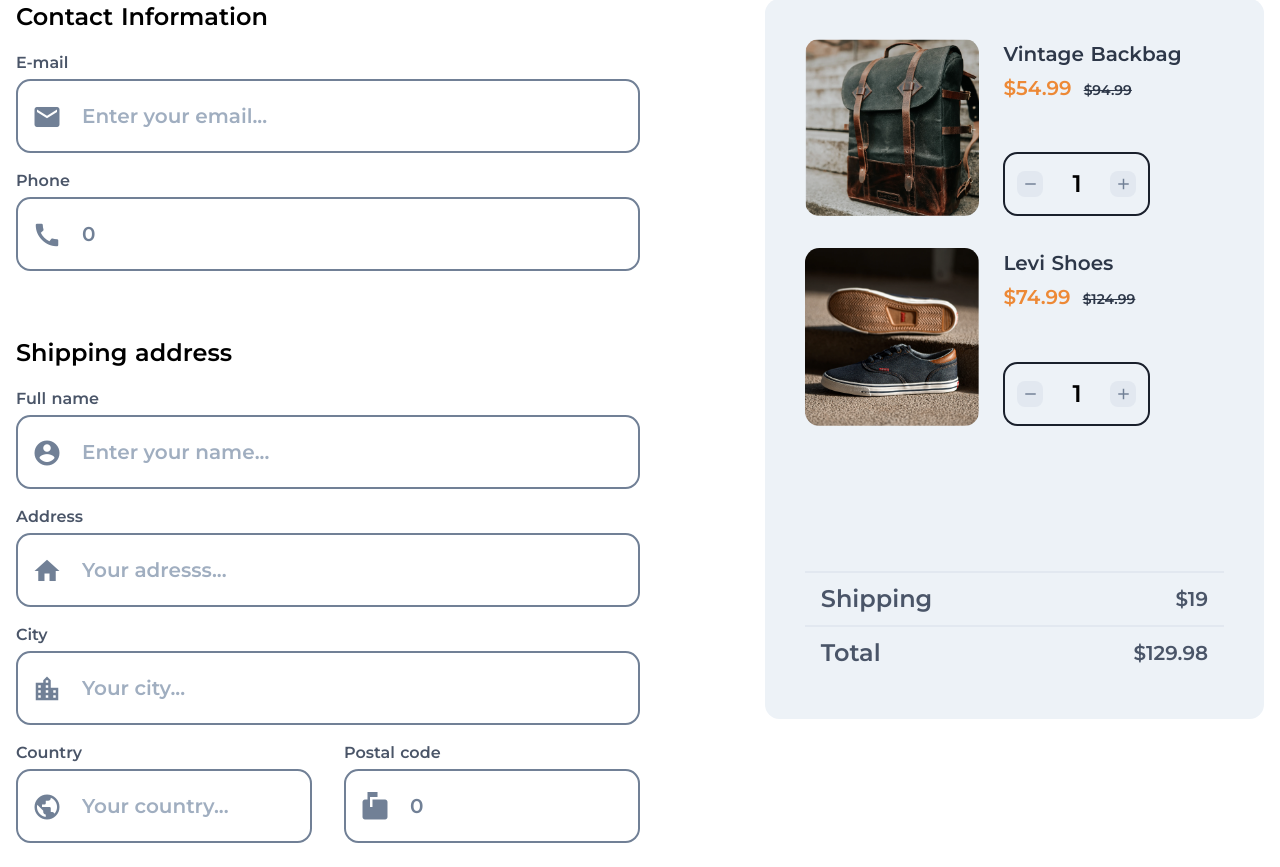
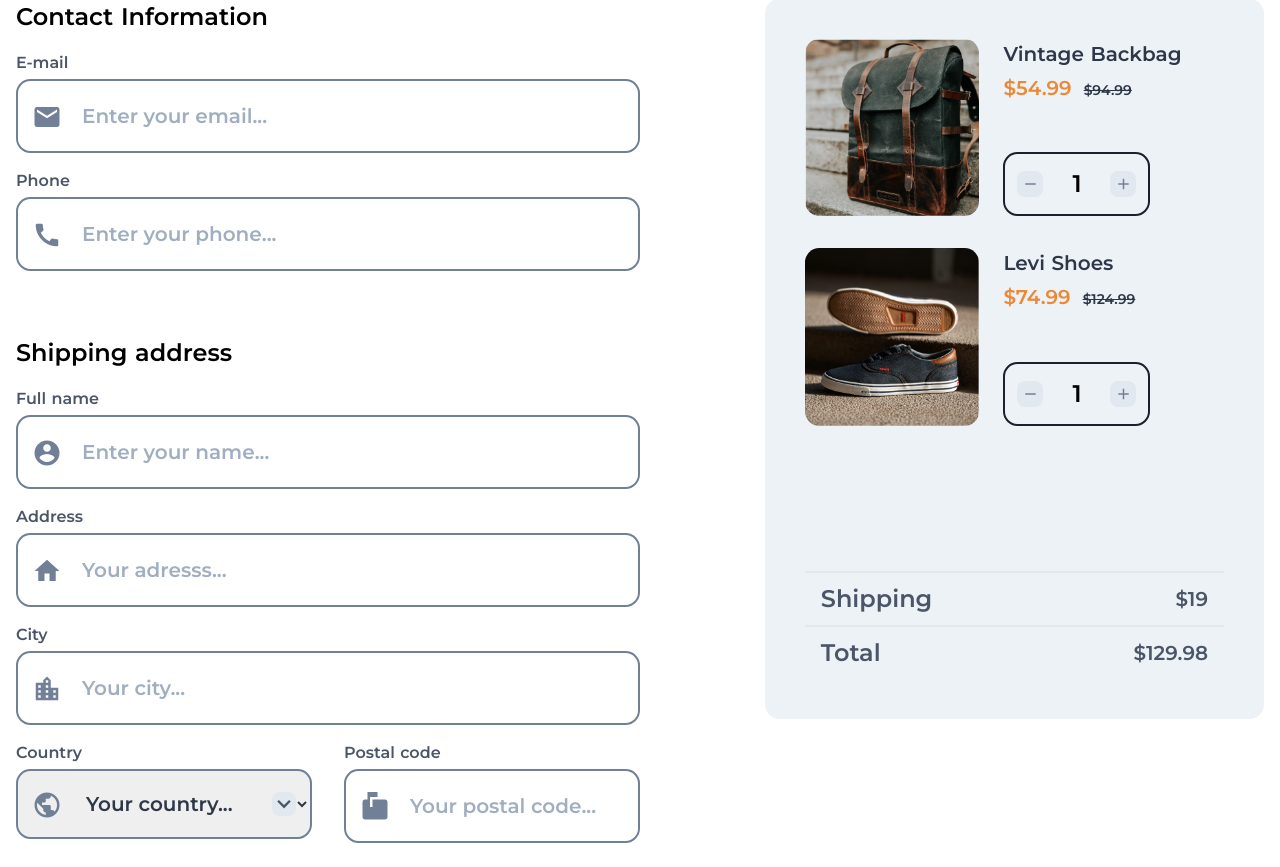
Before and after one commit to jocafernanro/checkout-page-devchallenges, a Vue app: page / in a window 1280 px wide. Shown: the part 233-1100 px from the top of the page. Built offline with nearby package versions, Linux system fonts and the light colour scheme; what @tailwindcss/custom-forms would draw is missing.

Commit message:
added select input in form

```diff
--- a/src/components/base/BaseAlert.vue
+++ b/src/components/base/BaseAlert.vue
@@ -5,7 +5,7 @@
         ? 'border-red-500 bg-red-100 text-red-900'
         : ' border-teal-500  bg-teal-100 text-teal-900'
     ]"
-    class="fixed top-0 left-0 right-0 mx-auto my-10 w-1/3 border-t-4 rounded-lg  px-4 py-3 shadow-md"
+    class="fixed top-0 left-0 right-0 mx-auto my-10 w-2/3 lg:w-1/3 border-t-4 rounded-lg  px-4 py-3 shadow-md"
     role="alert"
   >
     <div class="flex">
@@ -27,7 +27,7 @@
       </div>
       <div v-else>
         <p class="font-bold">There are some errors</p>
-        <p class="text-sm">Check the input errors messages</p>
+        <p class="text-sm">Check the fields errors messages</p>
       </div>
     </div>
   </div>
--- a/src/components/base/BaseForm.vue
+++ b/src/components/base/BaseForm.vue
@@ -70,7 +70,7 @@ export default {
 
       // Utilies
       const onlyDigits = value => /^\d+$/.test(value);
-      const onlyLetters = value => /^[A-Za-z]+$/.test(value);
+      const onlyLetters = value => /^[a-zA-Z ]*$/.test(value);
       const isEmailValid = () =>
         /^[^\s@]+@[^\s@]+\.[^\s@]+$/.test(this.formData.email);
 
--- a/src/components/form/CustomInput.vue
+++ b/src/components/form/CustomInput.vue
@@ -1,16 +1,50 @@
 <template>
   <div class="mb-4">
-    <div class="relative mb-2">
+    <div class="relative mb-2" v-if="type !== 'country'">
       <label class="text-gray-700 font-bold text-md">{{
         inputData.label
       }}</label>
       <input
         :type="inputData.type"
         :class="errors[type] && 'input-error'"
-        class="form-input mt-1 block border-solid w-full border-gray-600 text-gray-600 border-2 pl-16 py-5 rounded-2xl text-xl font-bold"
+        class="form-input mt-1 block border-solid w-full border-gray-600 text-gray-800 border-2 pl-16 py-5 rounded-2xl text-xl font-bold"
         :placeholder="inputData.placeholder"
         v-model="data"
       />
+      <i class="material-icons absolute top-1/2 ml-4 text-3xl text-gray-600">{{
+        inputData.icon
+      }}</i>
+    </div>
+
+    <div class="relative" v-else>
+      <label class="text-gray-700 font-bold text-md">{{
+        inputData.label
+      }}</label>
+      <div class="relative">
+        <select
+          class="form-input mt-1 block border-solid w-full border-gray-600 text-gray-800 border-2 pl-16 py-5 rounded-2xl text-xl font-bold"
+          v-model="data"
+          id="grid-state"
+        >
+          <option selected hidden disabled value="">Your country...</option>
+          <option>New Mexico</option>
+          <option>Missouri</option>
+          <option>Texas</option>
+        </select>
+        <div
+          class="pointer-events-none absolute inset-y-0 right-0 flex items-center px-2 text-gray-700"
+        >
+          <svg
+            class="fill-current h-6 w-6 bg-gray-300 rounded-lg mr-2"
+            xmlns="http://www.w3.org/2000/svg"
+            viewBox="0 0 20 20"
+          >
+            <path
+              d="M9.293 12.95l.707.707L15.657 8l-1.414-1.414L10 10.828 5.757 6.586 4.343 8z"
+            />
+          </svg>
+        </div>
+      </div>
       <i class="material-icons absolute top-1/2 ml-4 text-3xl text-gray-600">{{
         inputData.icon
       }}</i>
--- a/src/store/modules/form.js
+++ b/src/store/modules/form.js
@@ -1,12 +1,12 @@
 const state = () => ({
   formData: {
     email: "",
-    phone: 0,
+    phone: undefined,
     name: "",
     address: "",
     city: "",
     country: "",
-    postalCode: 0,
+    postalCode: undefined,
     errors: {}
   }
 });
```
